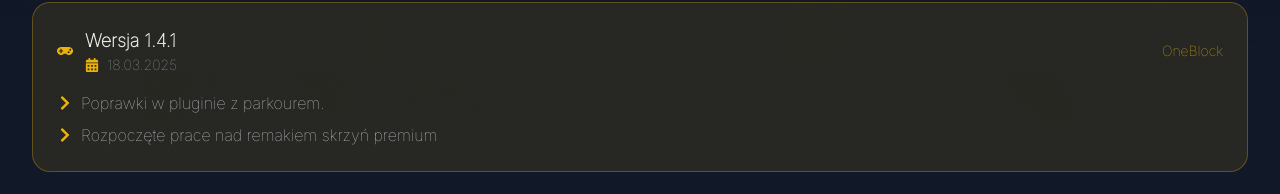
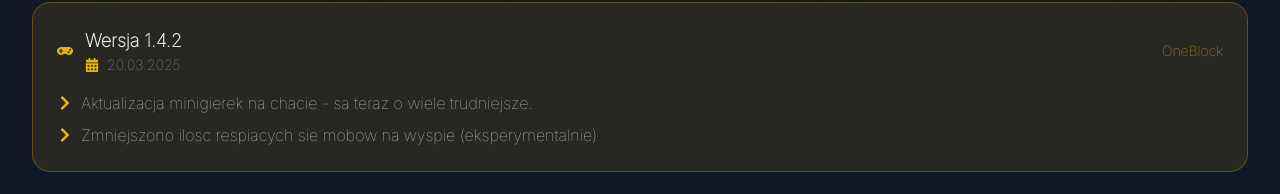
Before and after one commit to rczerwiec/stylowamc, a Next.js app: page /changelog in a window 1280 px wide. Shown: the part 679-873 px from the top of the page. Built offline with nearby package versions, Linux system fonts and the light colour scheme; no server answers.

Commit message:
[UPDATE] content update

```diff
--- a/app/changelog/page.tsx
+++ b/app/changelog/page.tsx
@@ -200,6 +200,15 @@ const Changelog = () => {
       },
     ],
     oneblock: [
+      {
+        mode: "OneBlock",
+        version: "1.4.2",
+        date: "20.03.2025",
+        changes: [
+          "Aktualizacja minigierek na chacie - sa teraz o wiele trudniejsze.",
+          "Zmniejszono ilosc respiacych sie mobow na wyspie (eksperymentalnie)",
+        ],
+      },
       {
         mode: "OneBlock",
         version: "1.4.1",
```
